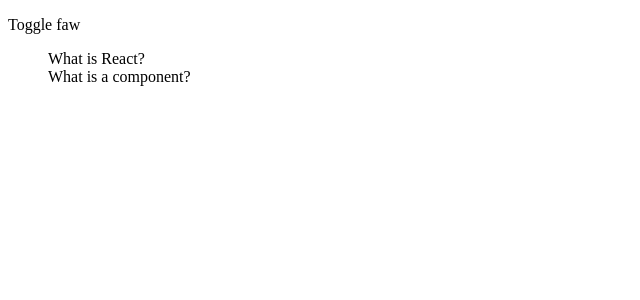
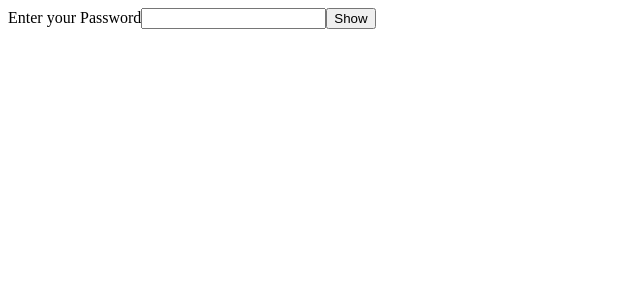
Before and after one commit to shruthi-kv/react-hands-on, a React (Vite) app in the folder my-react-app/: page / in a window 1280 px wide. Shown: the top 300 px of the page, without its empty margins (0-640 px from the left). Built offline with nearby package versions, Linux system fonts and the light colour scheme.

Commit message:
password

```diff
--- a/my-react-app/src/App.jsx
+++ b/my-react-app/src/App.jsx
@@ -1,9 +1,9 @@
-import ToggleFax from './Practice/ToggleFaq';
+import Password from './Practice/Password';
 
 const App = () => {
 
   return (
-    <ToggleFax/>
+    <Password/>
   );
 };
 
--- /dev/null
+++ b/my-react-app/src/Practice/Password.jsx
@@ -0,0 +1,32 @@
+import react,{useState} from 'react';
+
+
+const Password = () =>{
+    const[show, setIsShow] = useState(false);
+
+    return(
+        <>
+        <lable> Enter your Password
+               <input type={show ? 'text' :'password'}/>
+        </lable>
+        <button onClick={()=> setIsShow((prev)=> !prev)}>{show ? 'Hide' : 'Show'}</button>
+
+        </>
+    )
+}
+
+export default Password;
+
+
+// const PasswordField = () => {
+//   const [show, setShow] = useState(false);
+
+//   return (
+//     <div>
+//       <input type={show ? "text" : "password"} />
+//       <button onClick={() => setShow(prev => !prev)}>
+//         {show ? "Hide" : "Show"}
+//       </button>
+//     </div>
+//   );
+// };
```
